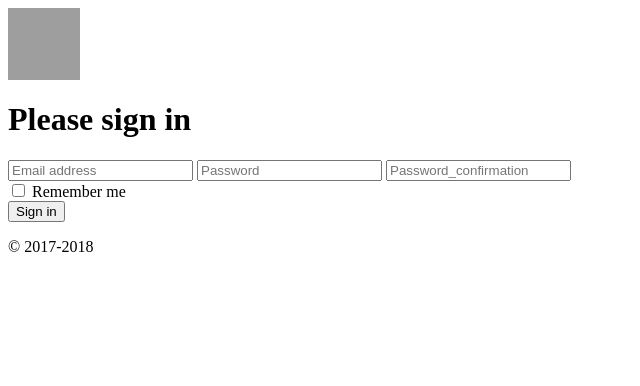
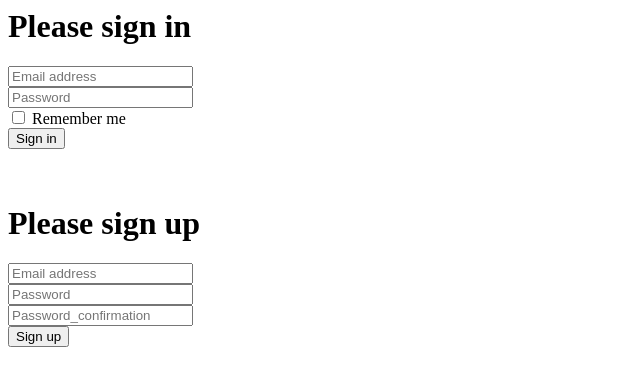
Before and after one commit to bcameron1489/Full-stack-project-front-end, a Node project: template assets/scripts/templates/auth.hbs in a window 1280 px wide. Shown: the top 386 px of the page, without its empty margins (0-640 px from the left). Run offline with Node 20 templates, Linux system fonts and the light colour scheme; the template is opened without the code that fills it, so the values that code supplies are empty; grey boxes are pictures that could not be loaded.

Commit message:
Render template calls and create working auth view

```diff
--- a/assets/scripts/templates/auth.hbs
+++ b/assets/scripts/templates/auth.hbs
@@ -1,14 +1,43 @@
+<div class="card">
+  <div class="card-block">
+    <div class="row auth-form-group">
+      <div class="col-sm-12">
         <form id='sign-in' class="form-signin auth-forms">
-  <img class="mb-4" src="https://getbootstrap.com/assets/brand/bootstrap-solid.svg" alt="" width="72" height="72">
           <h1 class="h3 mb-3 font-weight-normal">Please sign in</h1>
-  <input type="email" id="inputEmail" class="form" placeholder="Email address">
-  <input type="password" id="inputPassword" class="form" placeholder="Password" required>
-  <input type="password" id="inputPassword" class="form" placeholder="Password_confirmation" required>
+          <div class="form-group">
+            <input name="credentials[email]" type="text" class="input" placeholder="Email address">
+          </div>
+          <div class="form-group">
+            <input name="credentials[password]" type="password" class="input" placeholder="Password" required>
+          </div>
           <div class="checkbox mb-3">
             <label>
               <input type="checkbox" value="remember-me"> Remember me
             </label>
           </div>
           <button class="btn btn-lg btn-primary" type="submit">Sign in</button>
-  <p class="mt-5 mb-3 text-muted">&copy; 2017-2018</p>
         </form>
+      </div>
+    </div>
+
+    <br>
+
+    <div class="row auth-form-group">
+      <div class="col-sm-12">
+        <form id='sign-up' class="form-signin auth-forms">
+          <h1 class="h3 mb-3 font-weight-normal">Please sign up</h1>
+          <div class="form-group">
+            <input name="credentials[email]" type="text" class="signup input" placeholder="Email address">
+          </div>
+          <div class="form-group">
+            <input name="credentials[password]" type="password" class="signup input" placeholder="Password" required>
+          </div>
+          <div class="form-group">
+            <input name="credentials[password_confirmation]" type="password" class="signup input" placeholder="Password_confirmation" required>
+          </div>
+          <button class="btn btn-lg btn-primary" type="submit">Sign up</button>
+        </form>
+      </div>
+    </div>
+  </div>
+</div>
--- a/assets/scripts/templates/get-single-resource.hbs
+++ b/assets/scripts/templates/get-single-resource.hbs
@@ -1,10 +1,9 @@
 {{#each players as |player|}}
 
 <ul data-id="{{player.id}}">
-  <div>Id: {{player.id}}</div>
   <div>Name: {{player.name}}</div>
   <div>Team: {{player.team}}</div>
-  <div>Bye: {{player.bye}}</div>
+  <div>Bye Week: {{player.bye}}</div>
   <div class="add-resource-player">
     <form class="add-form">
       <fieldset>
--- a/assets/scripts/templates/show-players-html.hbs
+++ b/assets/scripts/templates/show-players-html.hbs
@@ -1,19 +1,17 @@
 {{#each players as |player|}}
 
   <ul class="player-form" data-id="{{player.id}}">
-    <div>Id: {{player.id}}</div>
     <div>Name: {{player.name}}</div>
     <div>Team: {{player.team}}</div>
-    <div>Bye: {{player.bye}}</div>
+    <div>Bye Week: {{player.bye}}</div>
       <div class="add-resource-player">
         <form class="add-form">
           <fieldset>
-          <input class="add-button" type ="submit" name="submit" data-id="{{player.id}}" value="Add Player"></input>
+          <input class="add-button btn btn-primary" type ="submit" name="submit" data-id="{{player.id}}" value="Add Player"></input>
           {{!-- <input type="text" name='fantasy_player[player_id]' class="clear-input" placeholder='id'> --}}
           <input class="id-value" name="fantasy_player[player_id]" value="{{player.id}}" type="hidden"></input>
           </fieldset>
         </form>
       </div>
-      <div><button class="remove">hide player</button></div>
     </ul>
 {{/each}}
```
Also changed, not shown: assets/scripts/events.js (+12 -4 lines), assets/scripts/templates/show-user-players.hbs (+5 -7 lines), assets/styles/index.scss (+12 -0 lines), index.html (+13 -2 lines). Lines whose indentation alone changed are shown as unchanged.
